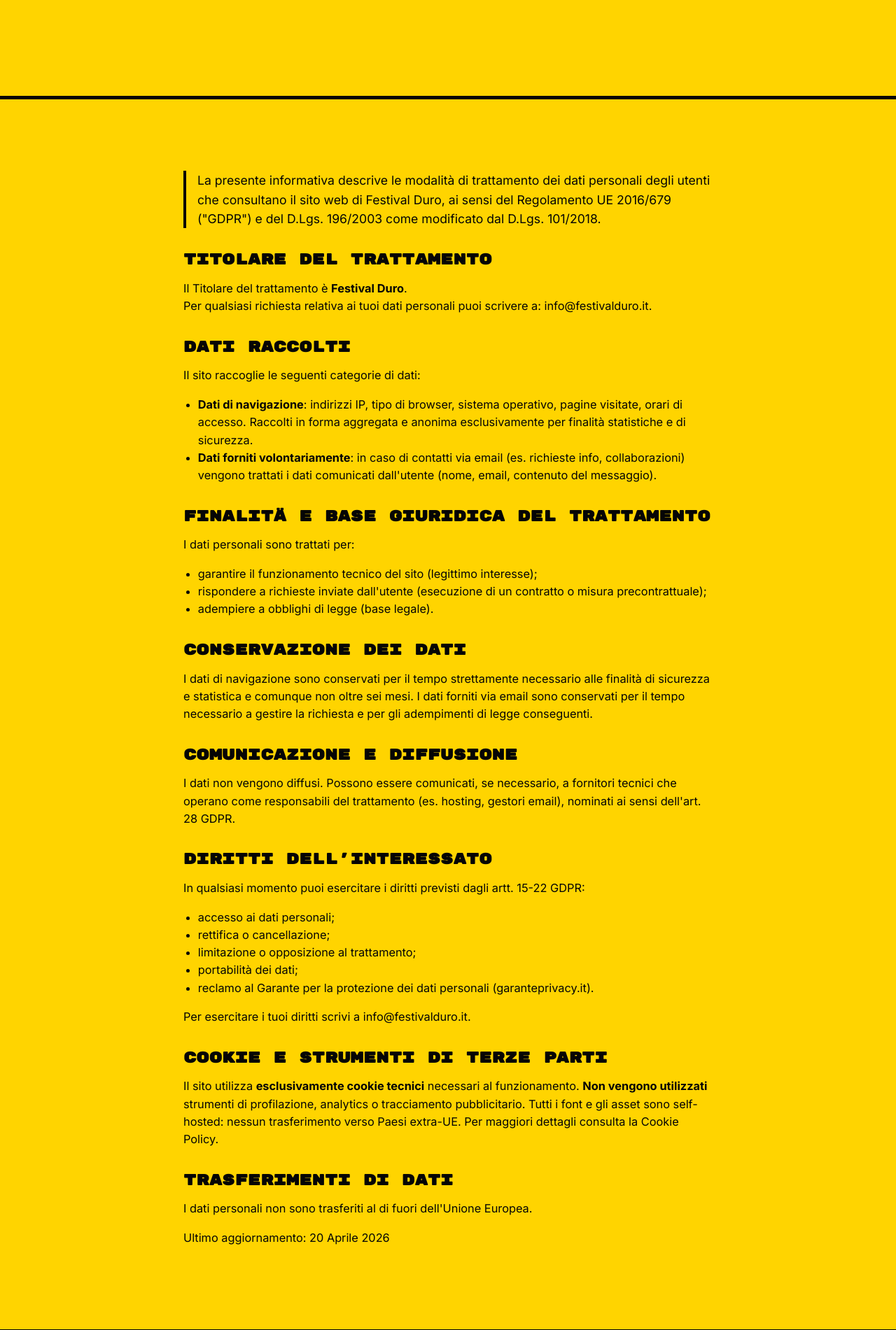
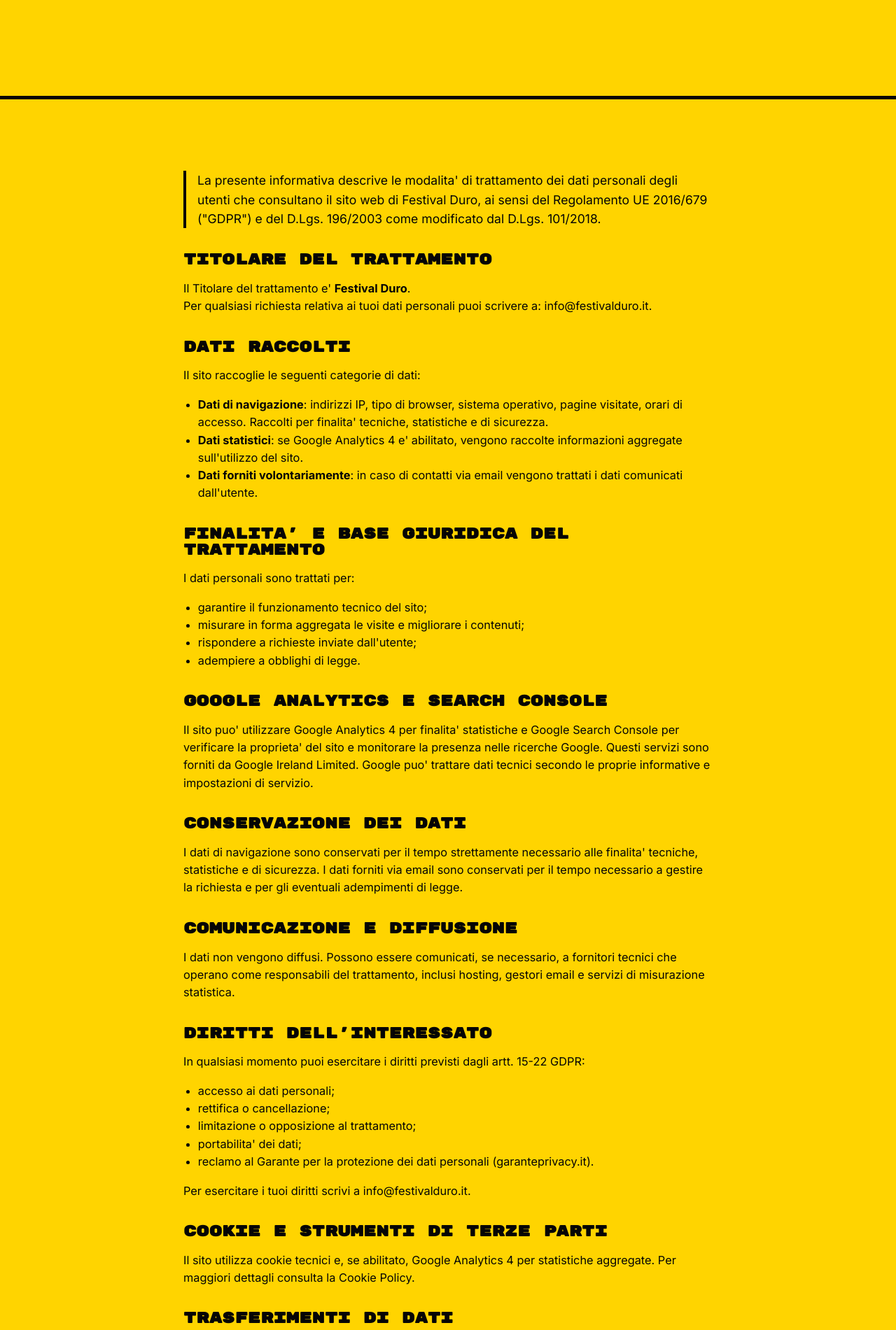
Before and after one commit to DrQuatermass/FestivalDuro, a Django app: page /privacy/ in a window 1280 px wide. Shown: the part 398-2299 px from the top of the page at 70% size. Run offline with Django 5.2, Linux system fonts and the light colour scheme; data that the repository does not hold is empty.

Commit message:
Add Google analytics and search console support

```diff
--- a/apps/core/context_processors.py
+++ b/apps/core/context_processors.py
@@ -11,6 +11,11 @@ def site_context(request):
         "site_name": getattr(settings, "SITE_NAME", "Festival Duro"),
         "site_tagline": getattr(settings, "SITE_TAGLINE", ""),
         "site_domain": getattr(settings, "SITE_DOMAIN", ""),
+        "google_analytics_id": getattr(settings, "GOOGLE_ANALYTICS_ID", ""),
+        "google_site_verification": getattr(
+            settings, "GOOGLE_SITE_VERIFICATION", ""
+        ),
+        "enable_analytics": getattr(settings, "ENABLE_ANALYTICS", False),
         "edizione_corrente": edizione,
         "seo_default_description": getattr(
             settings, "SEO_DEFAULT_DESCRIPTION", ""
--- a/config/settings/base.py
+++ b/config/settings/base.py
@@ -20,6 +20,9 @@ ALLOWED_HOSTS = config(
 SITE_DOMAIN = config("SITE_DOMAIN", default="localhost:8000")
 SITE_NAME = "Festival Duro"
 SITE_TAGLINE = "Hard Rock. Harder Cock."
+GOOGLE_ANALYTICS_ID = config("GOOGLE_ANALYTICS_ID", default="")
+GOOGLE_SITE_VERIFICATION = config("GOOGLE_SITE_VERIFICATION", default="")
+ENABLE_ANALYTICS = config("ENABLE_ANALYTICS", default=not DEBUG, cast=bool)
 
 # Application definition
 DJANGO_APPS = [
--- a/templates/base.html
+++ b/templates/base.html
@@ -10,6 +10,9 @@
     <meta name="keywords" content="{% block meta_keywords %}{{ seo_default_keywords }}{% endblock %}">
     <meta name="author" content="Festival Duro">
     <meta name="robots" content="index, follow">
+    {% if google_site_verification %}
+    <meta name="google-site-verification" content="{{ google_site_verification }}">
+    {% endif %}
     <link rel="canonical" href="{% block canonical %}https://{{ site_domain }}{{ request.path }}{% endblock %}">
 
     {# Open Graph #}
@@ -64,6 +67,18 @@
             "url": "https://{{ site_domain }}"
         }
     }
+    </script>
+    {% endif %}
+
+    {% if enable_analytics and google_analytics_id %}
+    <script async src="https://www.googletagmanager.com/gtag/js?id={{ google_analytics_id }}"></script>
+    <script>
+        window.dataLayer = window.dataLayer || [];
+        function gtag(){dataLayer.push(arguments);}
+        gtag("js", new Date());
+        gtag("config", "{{ google_analytics_id }}", {
+            anonymize_ip: true
+        });
     </script>
     {% endif %}
 
--- a/templates/core/privacy.html
+++ b/templates/core/privacy.html
@@ -14,7 +14,7 @@
 <section class="section">
     <div class="container legal-content">
         <p class="legal-lead">
-            La presente informativa descrive le modalità di trattamento dei dati
+            La presente informativa descrive le modalita' di trattamento dei dati
             personali degli utenti che consultano il sito web di Festival Duro,
             ai sensi del Regolamento UE 2016/679 ("GDPR") e del D.Lgs. 196/2003
             come modificato dal D.Lgs. 101/2018.
@@ -22,7 +22,7 @@
 
         <h2>Titolare del trattamento</h2>
         <p>
-            Il Titolare del trattamento è <strong>Festival Duro</strong>.<br>
+            Il Titolare del trattamento e' <strong>Festival Duro</strong>.<br>
             Per qualsiasi richiesta relativa ai tuoi dati personali puoi
             scrivere a: <a href="mailto:info@festivalduro.it">info@festivalduro.it</a>.
         </p>
@@ -31,35 +31,45 @@
         <p>Il sito raccoglie le seguenti categorie di dati:</p>
         <ul>
             <li><strong>Dati di navigazione</strong>: indirizzi IP, tipo di browser,
-                sistema operativo, pagine visitate, orari di accesso. Raccolti in forma
-                aggregata e anonima esclusivamente per finalità statistiche e di sicurezza.</li>
+                sistema operativo, pagine visitate, orari di accesso. Raccolti per
+                finalita' tecniche, statistiche e di sicurezza.</li>
+            <li><strong>Dati statistici</strong>: se Google Analytics 4 e' abilitato,
+                vengono raccolte informazioni aggregate sull'utilizzo del sito.</li>
             <li><strong>Dati forniti volontariamente</strong>: in caso di contatti via
-                email (es. richieste info, collaborazioni) vengono trattati i dati
-                comunicati dall'utente (nome, email, contenuto del messaggio).</li>
+                email vengono trattati i dati comunicati dall'utente.</li>
         </ul>
 
-        <h2>Finalità e base giuridica del trattamento</h2>
+        <h2>Finalita' e base giuridica del trattamento</h2>
         <p>I dati personali sono trattati per:</p>
         <ul>
-            <li>garantire il funzionamento tecnico del sito (legittimo interesse);</li>
-            <li>rispondere a richieste inviate dall'utente (esecuzione di un contratto
-                o misura precontrattuale);</li>
-            <li>adempiere a obblighi di legge (base legale).</li>
+            <li>garantire il funzionamento tecnico del sito;</li>
+            <li>misurare in forma aggregata le visite e migliorare i contenuti;</li>
+            <li>rispondere a richieste inviate dall'utente;</li>
+            <li>adempiere a obblighi di legge.</li>
         </ul>
+
+        <h2>Google Analytics e Search Console</h2>
+        <p>
+            Il sito puo' utilizzare Google Analytics 4 per finalita' statistiche e
+            Google Search Console per verificare la proprieta' del sito e monitorare
+            la presenza nelle ricerche Google. Questi servizi sono forniti da Google
+            Ireland Limited. Google puo' trattare dati tecnici secondo le proprie
+            informative e impostazioni di servizio.
+        </p>
 
         <h2>Conservazione dei dati</h2>
         <p>
             I dati di navigazione sono conservati per il tempo strettamente necessario
-            alle finalità di sicurezza e statistica e comunque non oltre sei mesi.
-            I dati forniti via email sono conservati per il tempo necessario a gestire
-            la richiesta e per gli adempimenti di legge conseguenti.
+            alle finalita' tecniche, statistiche e di sicurezza. I dati forniti via
+            email sono conservati per il tempo necessario a gestire la richiesta e per
+            gli eventuali adempimenti di legge.
         </p>
 
         <h2>Comunicazione e diffusione</h2>
         <p>
             I dati non vengono diffusi. Possono essere comunicati, se necessario, a
-            fornitori tecnici che operano come responsabili del trattamento
-            (es. hosting, gestori email), nominati ai sensi dell'art. 28 GDPR.
+            fornitori tecnici che operano come responsabili del trattamento, inclusi
+            hosting, gestori email e servizi di misurazione statistica.
         </p>
 
         <h2>Diritti dell'interessato</h2>
@@ -68,7 +78,7 @@
             <li>accesso ai dati personali;</li>
             <li>rettifica o cancellazione;</li>
             <li>limitazione o opposizione al trattamento;</li>
-            <li>portabilità dei dati;</li>
+            <li>portabilita' dei dati;</li>
             <li>reclamo al Garante per la protezione dei dati personali
                 (<a href="https://www.garanteprivacy.it" rel="noopener" target="_blank">garanteprivacy.it</a>).</li>
         </ul>
@@ -79,17 +89,16 @@
 
         <h2>Cookie e strumenti di terze parti</h2>
         <p>
-            Il sito utilizza <strong>esclusivamente cookie tecnici</strong> necessari
-            al funzionamento. <strong>Non vengono utilizzati</strong> strumenti di
-            profilazione, analytics o tracciamento pubblicitario. Tutti i font
-            e gli asset sono self-hosted: nessun trasferimento verso Paesi extra-UE.
-            Per maggiori dettagli consulta la
+            Il sito utilizza cookie tecnici e, se abilitato, Google Analytics 4 per
+            statistiche aggregate. Per maggiori dettagli consulta la
             <a href="{% url 'core:cookie_policy' %}">Cookie Policy</a>.
         </p>
 
         <h2>Trasferimenti di dati</h2>
         <p>
-            I dati personali non sono trasferiti al di fuori dell'Unione Europea.
+            Alcuni fornitori tecnici, tra cui Google, possono trattare dati anche al
+            di fuori dello Spazio Economico Europeo secondo le garanzie previste dal
+            GDPR e dalle rispettive informative.
         </p>
 
         <p class="legal-updated">
```
Also changed, not shown: templates/core/cookie_policy.html (+17 -13 lines), 1 other file.
